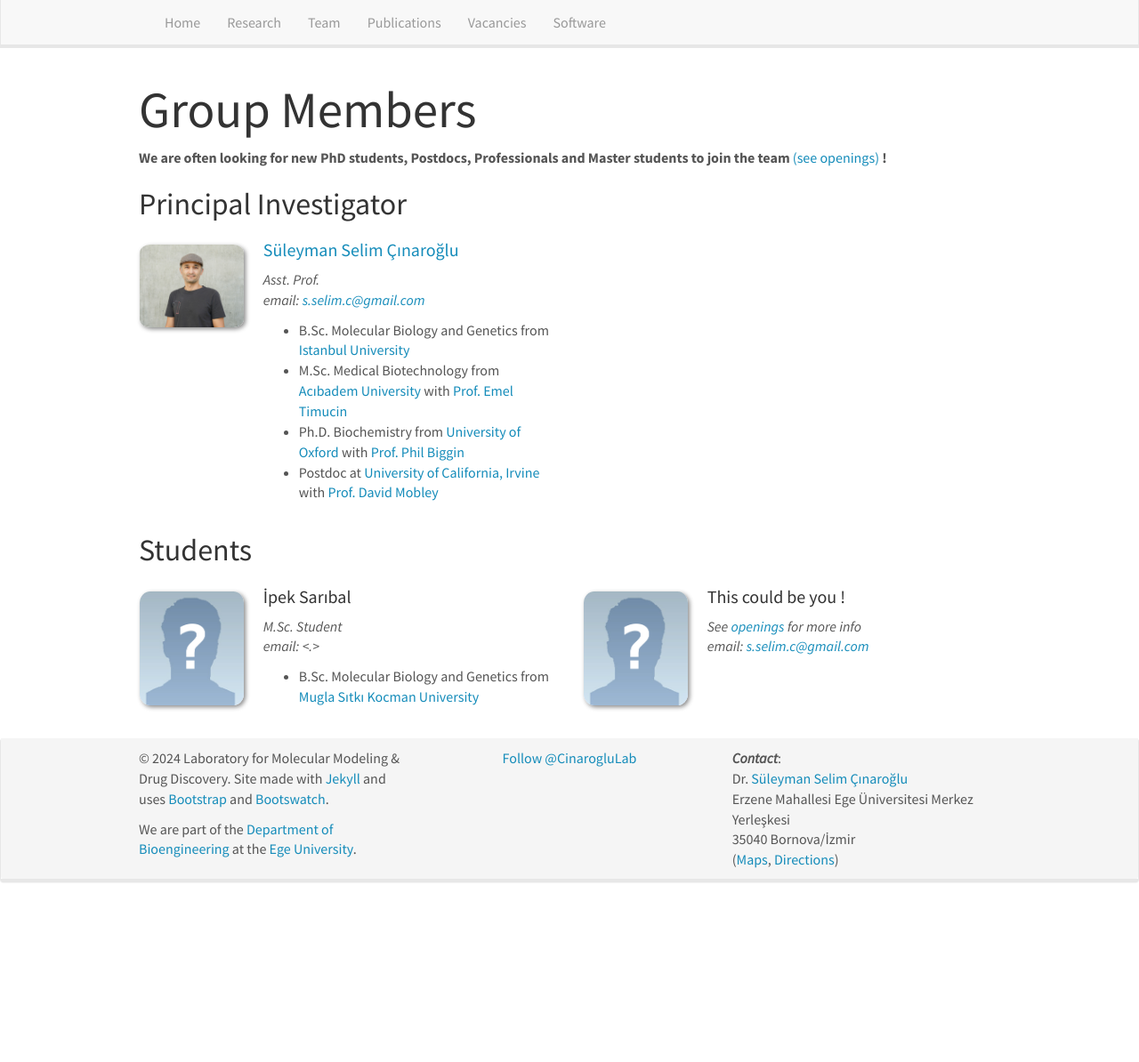
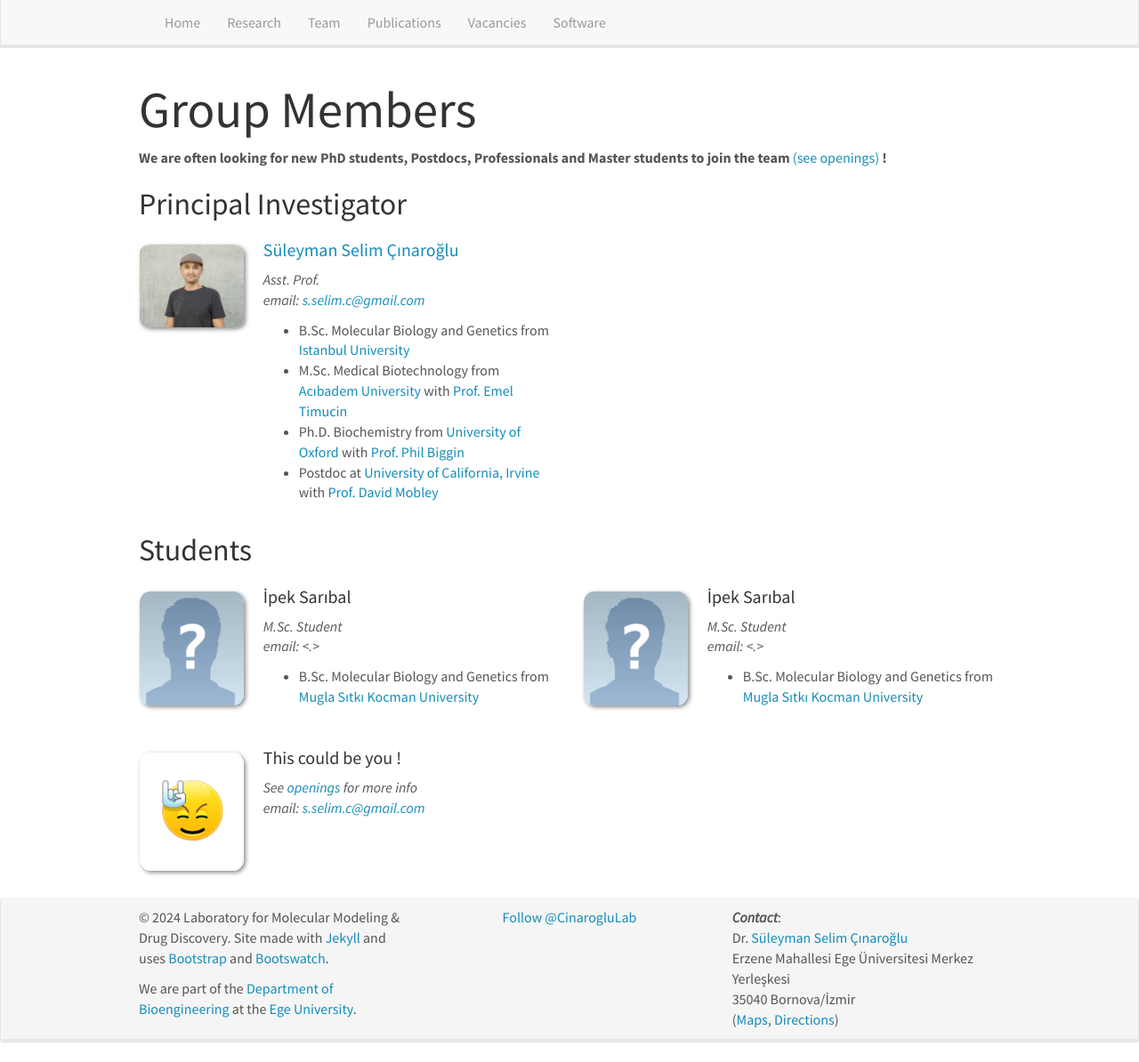
Before and after one commit to CinarogluLab/cinaroglulab.github.io, a Jekyll site: the page built from _pages/team.md, in a window 1280 px wide and 1194 px high. Shown: the whole window at 89% size. Built offline with Jekyll 4.4.1, drawn with Linux system fonts in a browser that asks for light colours; nearby versions of some CDN libraries; comment, search, counter and statistics services are not loaded.

Commit message:
Update students.yml

```diff
--- a/_data/students.yml
+++ b/_data/students.yml
@@ -17,8 +17,18 @@
   education3:
   education:
 
+- name: "İpek Sarıbal"
+  photo: unknown.png
+  info: M.Sc. Student
+  email: .
+  number_educ: 1
+  education1: B.Sc. Molecular Biology and Genetics from <a href="https://www.mu.edu.tr/">Mugla Sıtkı Kocman University</a>
+  education2:
+  education3:
+  education:
+
 - name: "This could be you !"
-  photo: unknown.png
+  photo: rock.jpg
   info: See <a href="/CinarogluLab/vacancies">openings</a> for more info
   email: s.selim.c@gmail.com
   number_educ: 0
```
